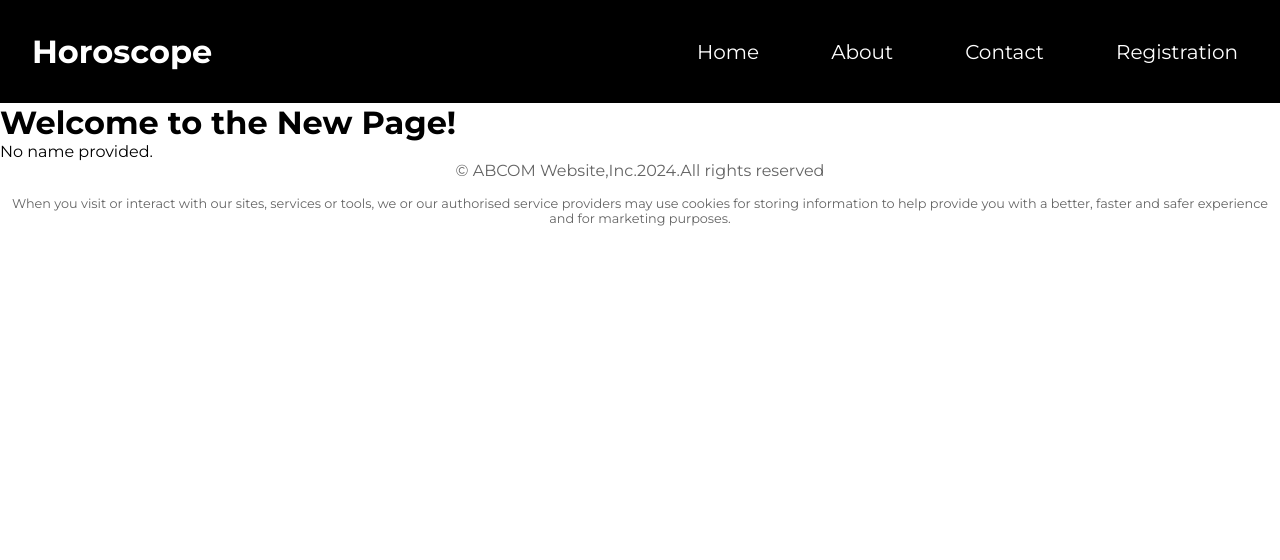
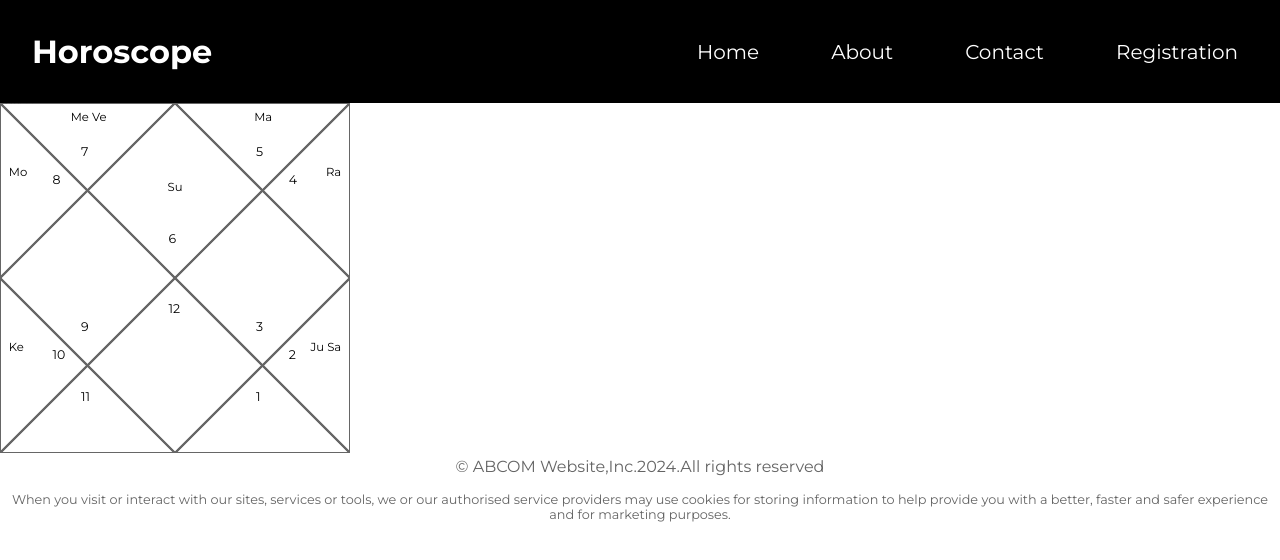
Before and after one commit to tasmaishelke/horoscope, a React (Vite) app: page /kundli in a window 1280 px wide. Shown: the top 560 px of the page. Built offline with nearby package versions, Linux system fonts and the light colour scheme.

Commit message:
changed button design, added chart with svg tag

```diff
--- a/src/pages/Registration.jsx
+++ b/src/pages/Registration.jsx
@@ -16,7 +16,7 @@ function Registration()
     const details = (e) =>
     {
         e.preventDefault()
-        //navigate('/kundli');
+        navigate('/kundli');
         const details = {fullname, gender, birthday, location}
         console.log(details);
 
@@ -123,7 +123,8 @@ function Registration()
                             )}
                         </div>
 
-                    <button type="submit">Get-Kundli</button>
+                    <button className="button" type="submit">Get-Kundli</button>
+
                 </form>
             </div>
 
--- a/src/pages/kundli.jsx
+++ b/src/pages/kundli.jsx
@@ -1,17 +1,80 @@
 import React from 'react'
-import { useLocation } from 'react-router-dom';
 
 const Kundli = () => {
 
-  const location = useLocation();
-  const { fullName } = location.state || {};
 
-  return(
-        <div>
-            <h1>Welcome to the New Page!</h1>
-            {/* Display the name if it exists */}
-            {fullName ? <p>Hello, {fullName}!</p> : <p>No name provided.</p>}
-        </div>
+  return (
+    <div>
+      <svg width="350" height="350" id="chartSvg">
+        <g>
+        <path d="M0,0L175,0L87.5,87.5L0,0" stroke="#666" stroke-width="2" fill="none"></path>
+        <path d="M175,0L350,0L262.5,87.5L175,0" stroke="#666" stroke-width="2" fill="none"></path>
+        <path d="M0,0L87.5,87.5L0,175L0,0" stroke="#666" stroke-width="2" fill="none"></path>
+        <path d="M175,0L87.5,87.5L175,175L262.5,87.5L175,0" stroke="#666" stroke-width="2" fill="none"></path>
+        <path d="M350,0L262.5,87.5L350,175L350,0" stroke="#666" stroke-width="2" fill="none"></path>
+        <path d="M0,175L87.5,87.5L175,175L87.5,262.5L0,175" stroke="#666" stroke-width="2" fill="none"></path>
+        <path d="M175,175L262.5,87.5L350,175L262.5,262.5L175,175" stroke="#666" stroke-width="2" fill="none"></path>
+        <path d="M0,175L87.5,262.5L0,350L0,175" stroke="#666" stroke-width="2" fill="none"></path>
+        <path d="M87.5,262.5L175,175L262.5,262.5L175,350L87.5,262.5" stroke="#666" stroke-width="2" fill="none"></path>
+        <path d="M262.5,262.5L350,175L350,350L262.5,262.5" stroke="#666" stroke-width="2" fill="none"></path>
+        <path d="M0,350L87.5,262.5L175,350L0,350" stroke="#666" stroke-width="2" fill="none"></path>
+        <path d="M175,350L262.5,262.5L350,350L175,350" stroke="#666" stroke-width="2" fill="none"></path>
+        <text font-size="20px">Sun</text><text font-size="12.5px">11</text>
+        <text font-size="12.5px" x="168.5078125" y="140" >6</text>
+        <text font-size="12.5px" x="81.0078125" y="52.5" >7</text>
+        <text font-size="12.5px" x="52.5" y="80.5" >8</text>
+        <text font-size="12.5px" x="81.0078125" y="227.5" >9</text>
+        <text font-size="12.5px" x="52.5" y="255.5" >10</text>
+        <text font-size="12.5px" x="81.0078125" y="297.5" >11</text>
+        <text font-size="12.5px" x="168.5078125" y="210" >12</text>
+        <text font-size="12.5px" x="256.0078125" y="297.5" >1</text>
+        <text font-size="12.5px" x="288.75" y="255.5" >2</text>
+        <text font-size="12.5px" x="256.0078125" y="227.5" >3</text>
+        <text font-size="12.5px" x="288.75" y="80.5" >4</text>
+        <text font-size="12.5px" x="256.0078125" y="52.5" >5</text>
+        <text font-size="11.666666666666666px"></text><text font-size="11.666666666666666px">Su </text>
+        <text font-size="11.666666666666666px" x="167.61144256591797" y="87.5" >Su </text>
+        <text font-size="11.666666666666666px"></text>
+        <text font-size="11.666666666666666px"> </text>
+        <text font-size="11.666666666666666px"></text>
+        <text font-size="11.666666666666666px"> </text>
+        <text font-size="11.666666666666666px"></text>
+        <text font-size="11.666666666666666px"> </text>
+        <text font-size="11.666666666666666px">Me Ve </text>
+        <text font-size="11.666666666666666px"></text>
+        <text font-size="11.666666666666666px" x="70.71456909179688" y="17.5" >Me Ve </text>
+        <text font-size="11.666666666666666px">Ma </text>
+        <text font-size="11.666666666666666px"></text>
+        <text font-size="11.666666666666666px" x="254.14356994628906" y="17.5" >Ma </text>
+        <text font-size="11.666666666666666px"></text>
+        <text font-size="11.666666666666666px"> </text>
+        <text font-size="11.666666666666666px"></text>
+        <text font-size="11.666666666666666px"> </text>
+        <text font-size="11.666666666666666px">Mo </text>
+        <text font-size="11.666666666666666px" x="8.75" y="72.5" >Mo </text>
+        <text font-size="11.666666666666666px" x="8.75" y="92.5" ></text>
+        <text font-size="11.666666666666666px" x="8.75" y="112.5" ></text>
+        <text font-size="11.666666666666666px" x="8.75" y="52.5" ></text>
+        <text font-size="11.666666666666666px">Ke </text>
+        <text font-size="11.666666666666666px" x="8.75" y="247.5" >Ke </text>
+        <text font-size="11.666666666666666px" x="8.75" y="267.5" ></text>
+        <text font-size="11.666666666666666px" x="8.75" y="287.5" ></text>
+        <text font-size="11.666666666666666px" x="8.75" y="227.5" ></text>
+        <text font-size="11.666666666666666px">Ra </text>
+        <text font-size="11.666666666666666px" x="341.25" y="72.5" text-anchor="end" >Ra </text>
+        <text font-size="11.666666666666666px" x="341.25" y="92.5" text-anchor="end" ></text>
+        <text font-size="11.666666666666666px" x="341.25" y="112.5" text-anchor="end" ></text>
+        <text font-size="11.666666666666666px" x="341.25" y="52.5" text-anchor="end" ></text>
+        <text font-size="11.666666666666666px">Ju Sa </text>
+        <text font-size="11.666666666666666px" x="341.25" y="247.5" text-anchor="end" >Ju Sa </text>
+        <text font-size="11.666666666666666px" x="341.25" y="267.5" text-anchor="end" ></text>
+        <text font-size="11.666666666666666px" x="341.25" y="287.5" text-anchor="end" ></text>
+        <text font-size="11.666666666666666px" x="341.25" y="227.5" text-anchor="end" ></text>
+        </g>
+        </svg>
+
+
+    </div>
   )
 }
 
--- a/src/pages/registration.css
+++ b/src/pages/registration.css
@@ -30,6 +30,8 @@
   border: solid 1px;
 
 }
+
+
 .form-container h1 {
   color: #000000;
   margin-bottom: 1.5rem;
@@ -122,3 +124,47 @@ select:focus {
   border-color: #ffffff;
   box-shadow: 0 2px 8px rgba(0, 0, 0, 0.2);
 }
+
+
+.button {
+  align-items: center;
+  background-clip: padding-box;
+  background-color: #fa6400;
+  border: 1px solid transparent;
+  border-radius: .25rem;
+  box-shadow: rgba(0, 0, 0, 0.02) 0 1px 3px 0;
+  box-sizing: border-box;
+  color: #fff;
+  cursor: pointer;
+  display: inline-flex;
+  font-family: system-ui,-apple-system,system-ui,"Helvetica Neue",Helvetica,Arial,sans-serif;
+  font-size: 16px;
+  font-weight: 600;
+  justify-content: center;
+  line-height: 1.25;
+  margin: 0;
+  min-height: 3rem;
+  padding: calc(.875rem - 1px) calc(1.5rem - 1px);
+  position: relative;
+  text-decoration: none;
+  transition: all 250ms;
+  touch-action: manipulation;
+  vertical-align: baseline;
+  width: auto;
+}
+
+.button-5:hover,
+.button-5:focus {
+  background-color: #fb8332;
+  box-shadow: rgba(0, 0, 0, 0.1) 0 4px 12px;
+}
+
+.button-5:hover {
+  transform: translateY(-1px);
+}
+
+.button-5:active {
+  background-color: #c85000;
+  box-shadow: rgba(0, 0, 0, .06) 0 2px 4px;
+  transform: translateY(0);
+}
```
